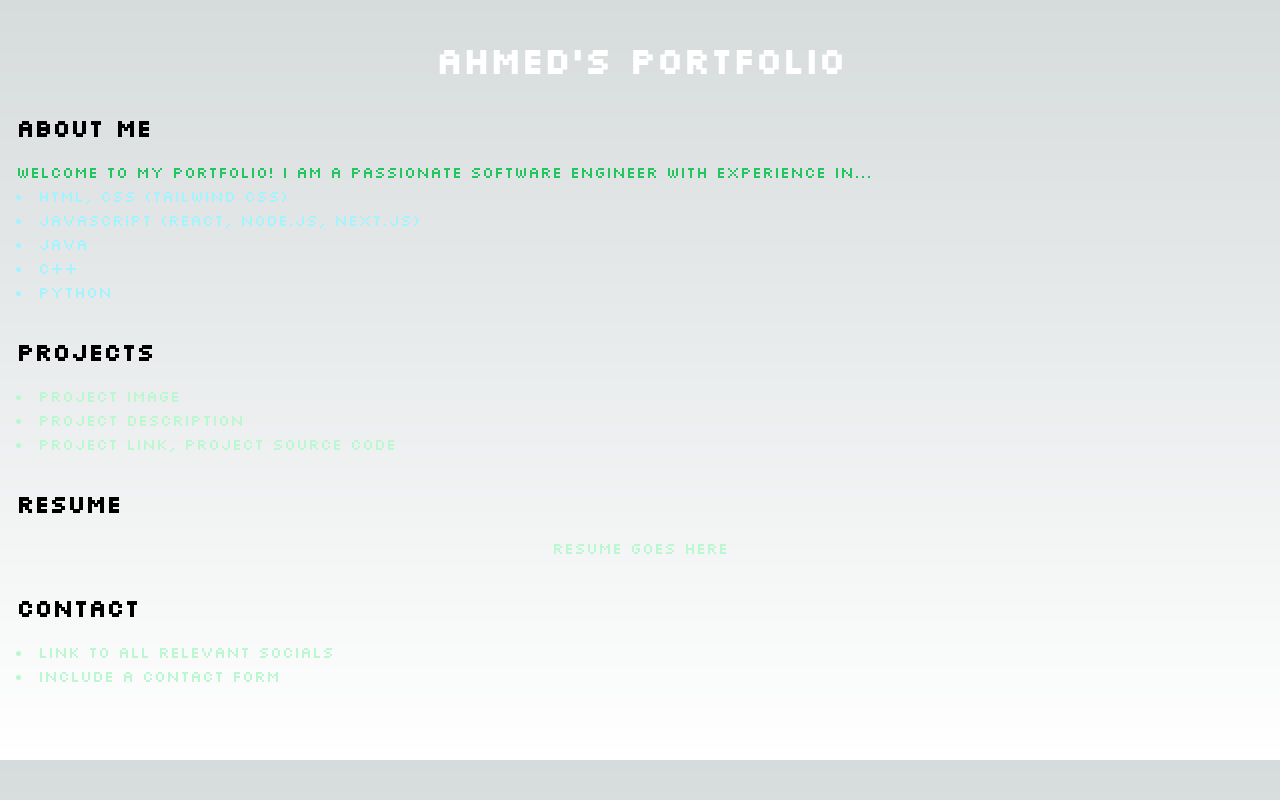
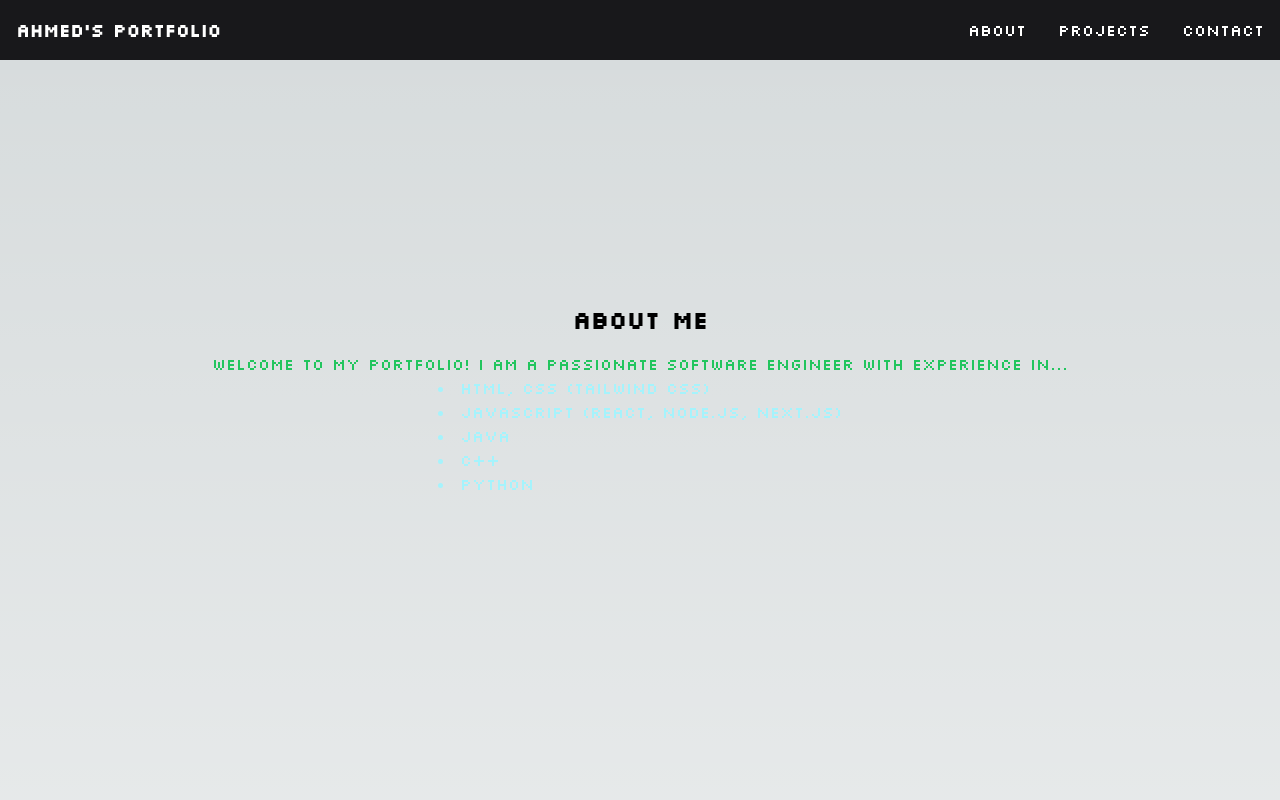
Before and after one commit to aballal-source/portfolio, a Next.js app in the folder my-portfolio/: page / in a window 1280 px wide. Shown: the top 800 px of the page. Built offline with nearby package versions, Linux system fonts and the light colour scheme.

Commit message:
feature: Navbar

```diff
--- /dev/null
+++ b/my-portfolio/src/app/Navbar.tsx
@@ -0,0 +1,31 @@
+//Navbar.tsx
+
+const Navbar: React.FC = () => {
+    return (
+        <nav className="bg-zinc-900 p-4">
+            <div className="container mx-auto flex items-center justify-between">
+                {/* Portfolio Title */}
+                <a href="#about-section">
+                    <span className="text-white text-lg font-bold transition-all duration-300 ease-in-out hover:border-b hover:border-zinc-500 hover:text-green-400 hover:brightness-125">
+                        Ahmed&apos;s Portfolio
+                    </span>
+                </a>
+
+                {/* Navigation Links */}
+                <div className="flex space-x-8">
+                    <a href="#about-section" className="text-white transition-all duration-300 ease-in-out hover:border-b hover:border-zinc-500 hover:text-cyan-200 hover:brightness-125">
+                        About
+                    </a>
+                    <a href="#projects-section" className="text-white transition-all duration-300 ease-in-out hover:border-b hover:border-zinc-500 hover:text-cyan-200 hover:brightness-125">
+                        Projects
+                    </a>
+                    <a href="#contact-section" className="text-white transition-all duration-300 ease-in-out hover:border-b hover:border-zinc-500 hover:text-cyan-200 hover:brightness-125">
+                        Contact
+                    </a>
+                </div>
+            </div>
+        </nav>
+    );
+};
+
+export default Navbar;
--- a/my-portfolio/src/app/globals.css
+++ b/my-portfolio/src/app/globals.css
@@ -1,6 +1,6 @@
-@tailwind base;
-@tailwind components;
-@tailwind utilities;
+@import 'tailwindcss/base';
+@import 'tailwindcss/components';
+@import 'tailwindcss/utilities';
 
 :root {
   --foreground-rgb: 0, 0, 0;
@@ -25,3 +25,16 @@ body {
     )
     rgb(var(--background-start-rgb));
 }
+
+section {
+  height: 75vh;
+  display: flex;
+  flex-direction: column;
+  align-items: center;
+  justify-content: center;
+}
+
+nav {
+  position: sticky;
+  top: 0;
+}
--- a/my-portfolio/src/app/page.tsx
+++ b/my-portfolio/src/app/page.tsx
@@ -1,4 +1,5 @@
 import Head from "next/head"
+import Navbar from "./Navbar"
 
 export default function Home() {
   return (
@@ -8,18 +9,17 @@ export default function Home() {
         <meta name="description" content="Personal Software Engineering Portfolio" />
       </Head>
 
+      {/* Navigation Bar */}
+      <Navbar />
 
+      {/* Main Content */}
       <main className="container mx-auto py-10 px-4">
-
-        <h1 className="text-4xl font-bold mb-8 text-white flex justify-center">Ahmed's Portfolio</h1>
-
         {/* About Me Section */}
-        <section className="mb-8">
+        <section id="about-section" className="mb-8">
           <h2 className="text-2xl font-bold mb-4">About Me</h2>
           <p className="text-green-500">
-            Welcome to my portfolio! I am a passionate software engineer with experience in...
+          Welcome to my portfolio! I am a passionate software engineer with experience in...
           </p>
-
           <ul className="text-cyan-200 list-disc list-inside">
             <li>HTML, CSS (Tailwind CSS)</li>
             <li>JavaScript (React, Node.js, Next.js)</li>
@@ -31,7 +31,7 @@ export default function Home() {
 
 
         {/* Projects Section */}
-        <section className="mb-8">
+        <section id="projects-section" className="mb-8">
           <h2 className="text-2xl font-bold mb-4">Projects</h2>
           {/* Display projects here */}
             <ul className="text-green-200 list-disc list-inside">
@@ -42,16 +42,8 @@ export default function Home() {
         </section>
 
 
-        {/* Resume Section */}
-        <section className="mb-8">
-          <h2 className="text-2xl font-bold mb-4">Resume</h2>
-          {/* Display resume here */}
-          <p className="text-green-200 flex justify-center">Resume goes here</p>
-        </section>
-
-
         {/* Contact Section */}
-        <section className="mb-8">
+        <section id="contact-section" className="mb-8">
           <h2 className="text-2xl font-bold mb-4">Contact</h2>
           {/* Display contact info here */}
             <ul className="text-green-200 list-disc list-inside">
--- a/my-portfolio/tsconfig.json
+++ b/my-portfolio/tsconfig.json
@@ -8,7 +8,7 @@
     "noEmit": true,
     "esModuleInterop": true,
     "module": "esnext",
-    "moduleResolution": "bundler",
+    "moduleResolution": "node",
     "resolveJsonModule": true,
     "isolatedModules": true,
     "jsx": "preserve",
```
Also changed, not shown: my-portfolio/package.json (+10 -7 lines), 1 other file (tests, documents, lock files or other folders).
